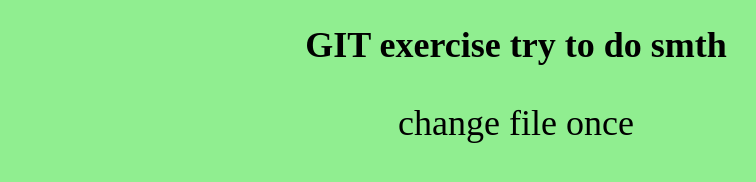
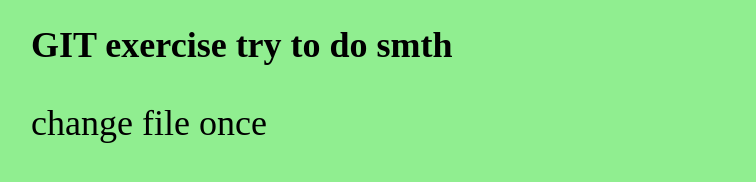
Before and after one commit to Dmitrii-Sh/git_exercise, a plain HTML site: page index.html in a window 1280 px wide. Shown: the whole page, without its empty margins (124-880 px from the left). Drawn offline with Linux system fonts and the light colour scheme.

Commit message:
width 970px and margin 0 auto for body, deleted text-align

```diff
--- a/site.css
+++ b/site.css
@@ -1,8 +1,9 @@
 body {
 	background: lightgreen;
+	width: 970px;
+	margin: 0 auto;
 }
 
 h1, p {
 	font-size: 36px;
-	text-align: center;
 }
```
